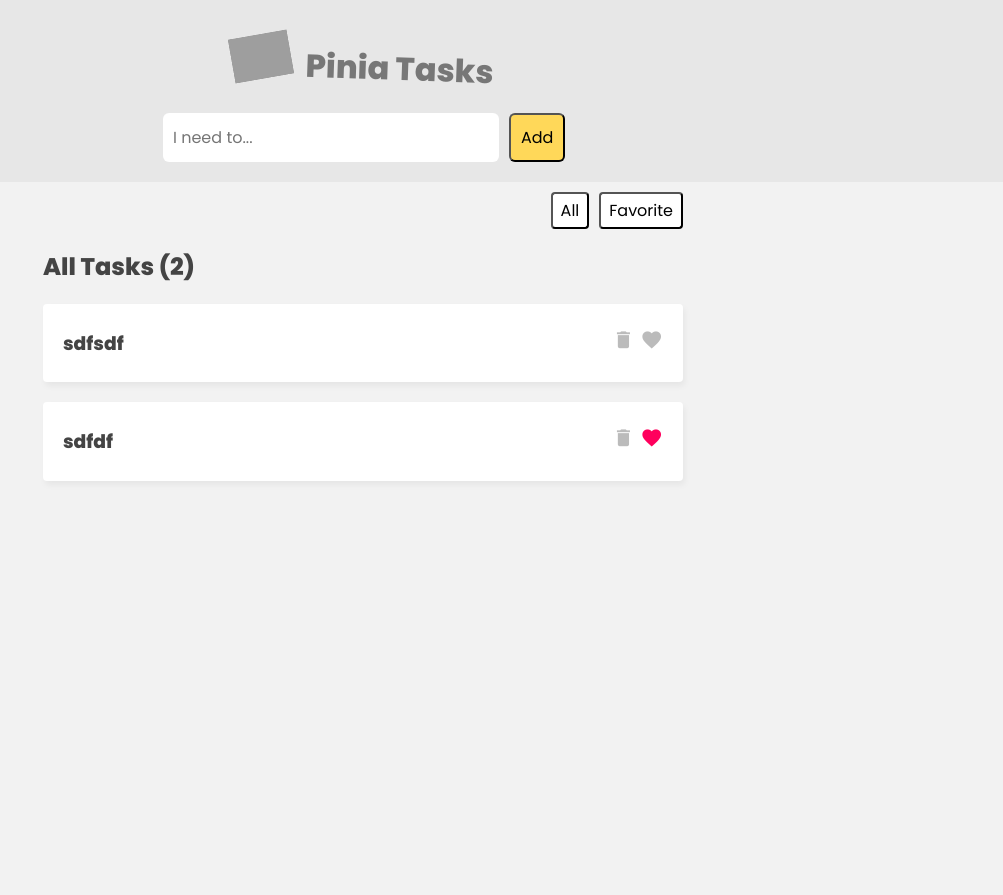
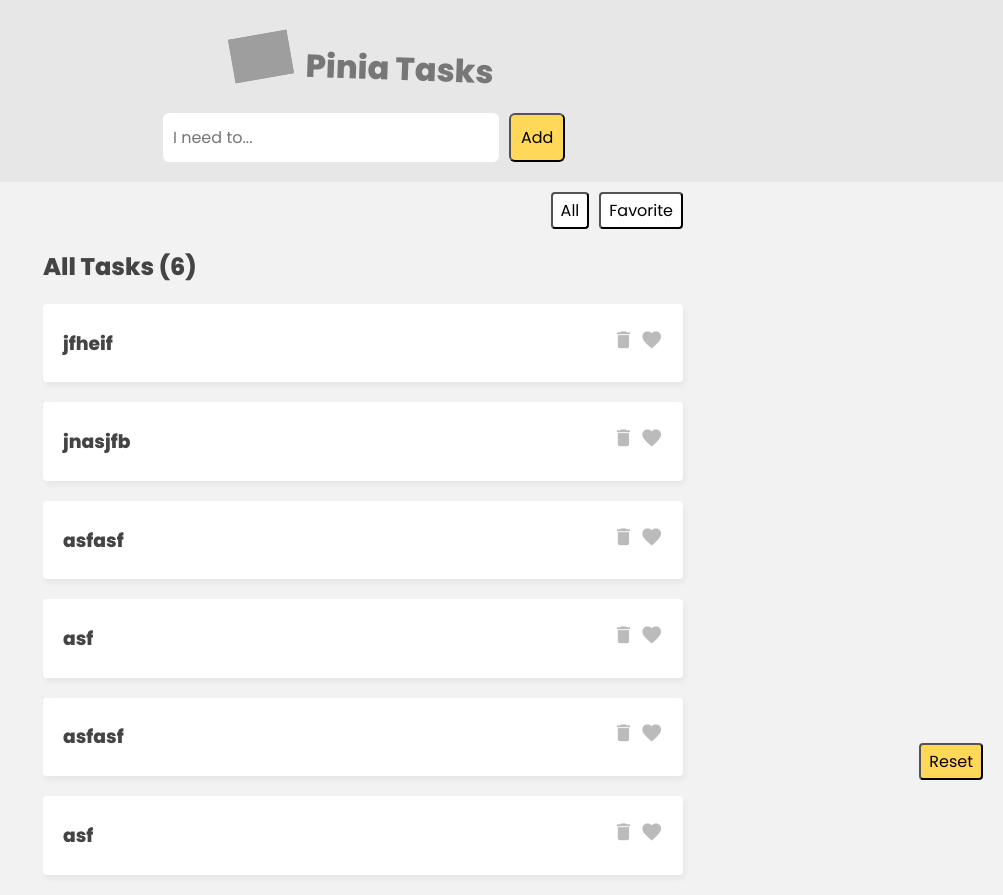
Before and after one commit to Sbh321/vue-pinia, a Vue app: page / in a window 1280 px wide. Shown: the whole page, without its empty margins (277-1280 px from the left). Before the commit the page ends 800 px from the top, so only its background shows below. Built offline with nearby package versions, Linux system fonts and the light colour scheme; data requests are answered from the project's data file; grey boxes are pictures that could not be loaded.

Commit message:
reseting the pinia state

```diff
--- a/data/db.json
+++ b/data/db.json
@@ -1,14 +1,34 @@
 {
   "tasks": [
     {
-      "id": "160610",
-      "title": "sdfsdf",
+      "id": "84650482",
+      "title": "jfheif",
       "isFav": false
     },
     {
-      "id": "63019399",
-      "title": "sdfdf",
-      "isFav": true
+      "id": "5953279",
+      "title": "jnasjfb",
+      "isFav": false
+    },
+    {
+      "id": "41286144",
+      "title": "asfasf",
+      "isFav": false
+    },
+    {
+      "id": "71401771",
+      "title": "asf",
+      "isFav": false
+    },
+    {
+      "id": "961232",
+      "title": "asfasf",
+      "isFav": false
+    },
+    {
+      "id": "54261857",
+      "title": "asf",
+      "isFav": false
     }
   ]
 }
--- a/src/App.vue
+++ b/src/App.vue
@@ -41,6 +41,10 @@
         <TaskDetails :task="task" />
       </div>
     </div>
+
+    <div>
+      <button @click="taskStore.$reset" class="reset-btn">Reset</button>
+    </div>
   </main>
 </template>
 
--- a/src/style.css
+++ b/src/style.css
@@ -131,3 +131,18 @@ form input {
   text-align: center;
   margin: 30px auto;
 }
+
+.reset-btn {
+  position: fixed; /* Fixes the button's position relative to the viewport */
+  background-color: #ffd859;
+  bottom: 20px; /* Distance from the bottom of the viewport */
+  right: 20px; /* Distance from the right side of the viewport */
+  z-index: 1000;
+  display: inline-block;
+  margin-left: 10px;
+  border-radius: 4px;
+  padding: 4px 8px;
+  cursor: pointer;
+  font-size: 1em;
+  transition: 0.15s; /* Ensure the button is above other elements */
+}
```
